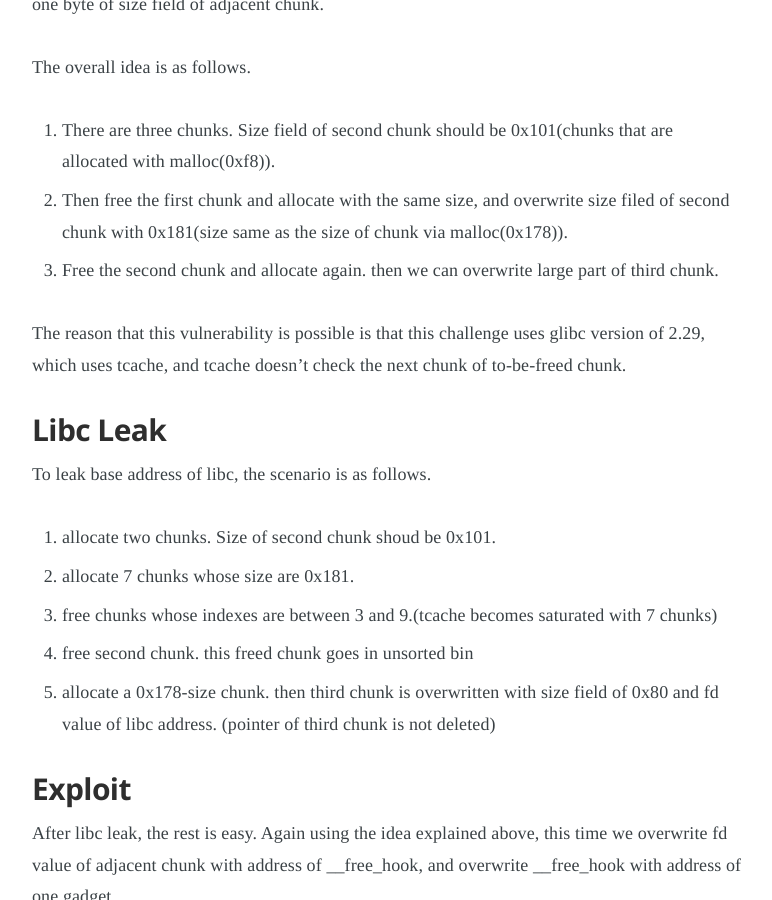
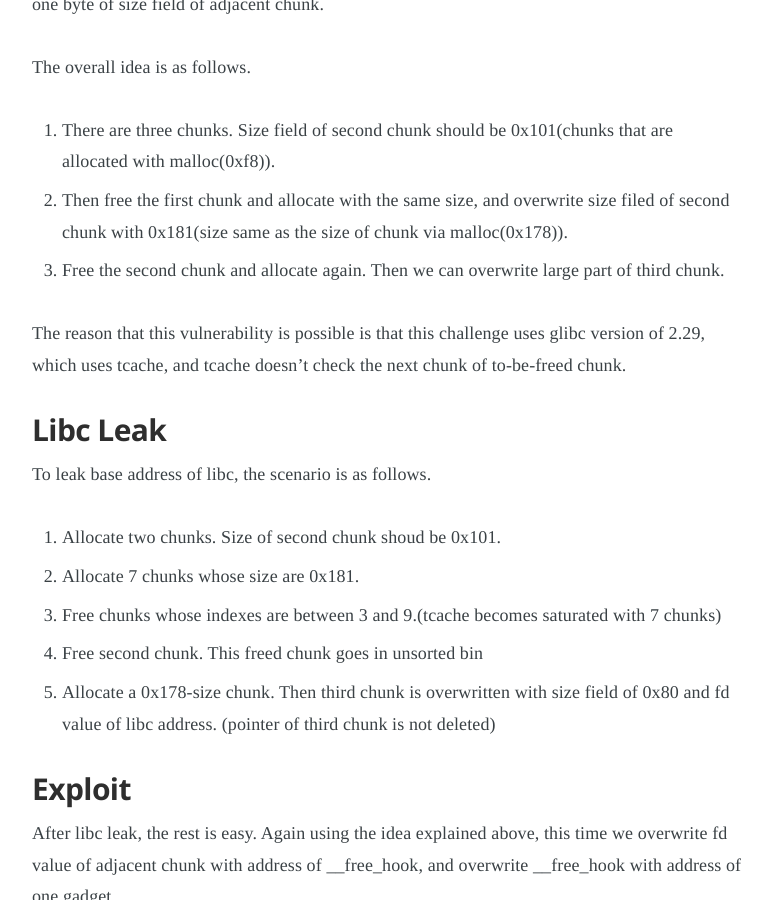
Before and after one commit to Lanph3re/lanph3re.github.io, a Jekyll site: the page built from _posts/writeups/2019-05-29-defcon2019babyheap.md, in a window 1280 px wide and 900 px high, scrolled down 1818 px. Shown: the whole window, without its empty margins (253-1025 px from the left). Built offline with Jekyll 4.4.1, drawn with Linux system fonts in a browser that asks for light colours; nearby versions of some CDN libraries; some web fonts are replaced; comment, search, counter and statistics services are not loaded.

Commit message:
EDIT: edit a post - defcon2019babyheap.md

```diff
--- a/_posts/writeups/2019-05-29-defcon2019babyheap.md
+++ b/_posts/writeups/2019-05-29-defcon2019babyheap.md
@@ -55,18 +55,18 @@ The vulnerability is that there is one-byte overflow getting input. So we can ov
 The overall idea is as follows.
 1. There are three chunks. Size field of second chunk should be 0x101(chunks that are allocated with malloc(0xf8)).
 2. Then free the first chunk and allocate with the same size, and overwrite size filed of second chunk with 0x181(size same as the size of chunk via malloc(0x178)).
-3. Free the second chunk and allocate again. then we can overwrite large part of third chunk.
+3. Free the second chunk and allocate again. Then we can overwrite large part of third chunk.
 
 The reason that this vulnerability is possible is that this challenge uses glibc version of 2.29, which uses tcache, and tcache doesn't check the next chunk of to-be-freed chunk.
 
 ### Libc Leak
 
 To leak base address of libc, the scenario is as follows.
-1. allocate two chunks. Size of second chunk shoud be 0x101.
-2. allocate 7 chunks whose size are 0x181.
-3. free chunks whose indexes are between 3 and 9.(tcache becomes saturated with 7 chunks)
-4. free second chunk. this freed chunk goes in unsorted bin
-5. allocate a 0x178-size chunk. then third chunk is overwritten with size field of 0x80 and fd value of libc address. (pointer of third chunk is not deleted)
+1. Allocate two chunks. Size of second chunk shoud be 0x101.
+2. Allocate 7 chunks whose size are 0x181.
+3. Free chunks whose indexes are between 3 and 9.(tcache becomes saturated with 7 chunks)
+4. Free second chunk. This freed chunk goes in unsorted bin
+5. Allocate a 0x178-size chunk. Then third chunk is overwritten with size field of 0x80 and fd value of libc address. (pointer of third chunk is not deleted)
 
 ### Exploit
 
```
